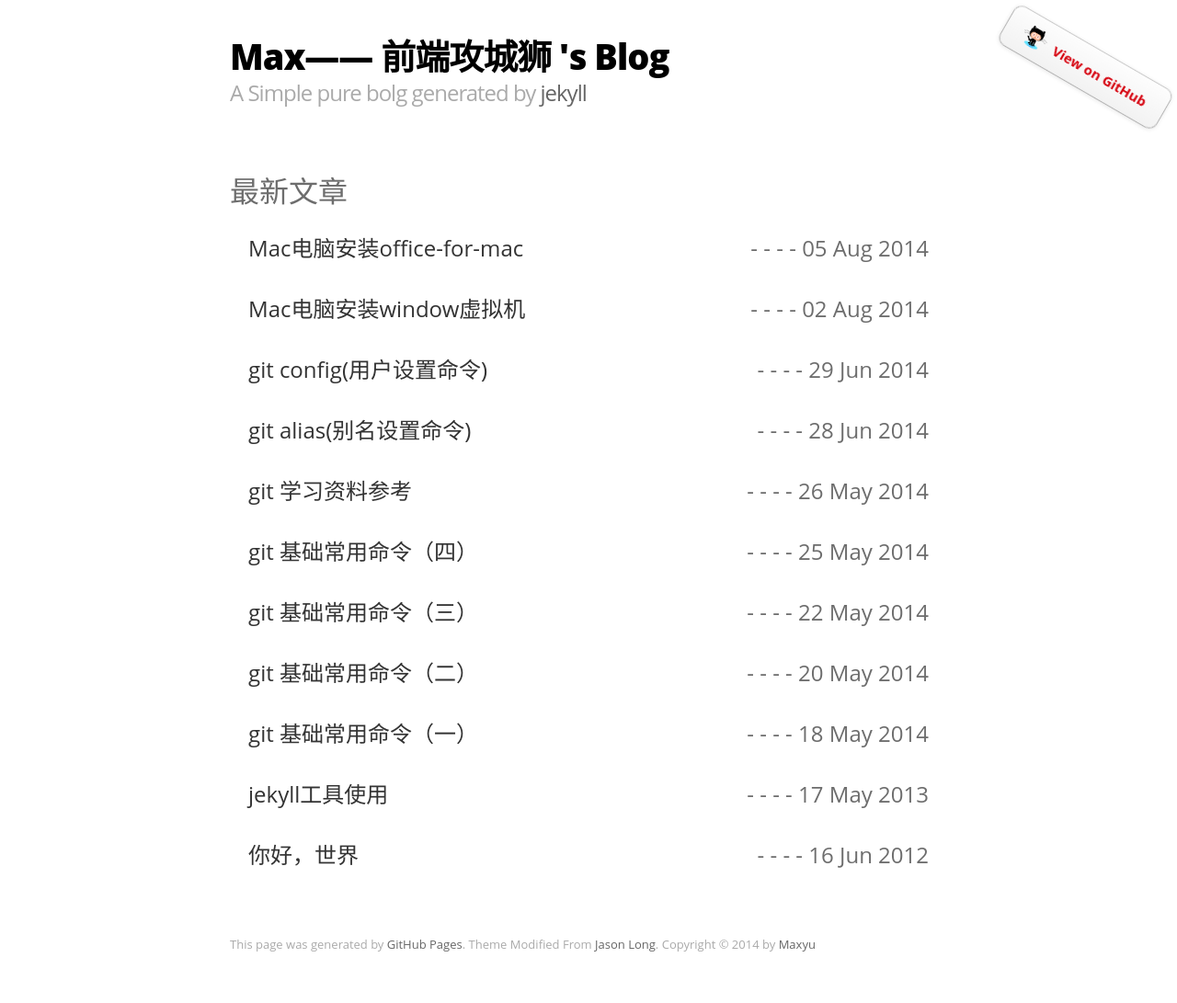
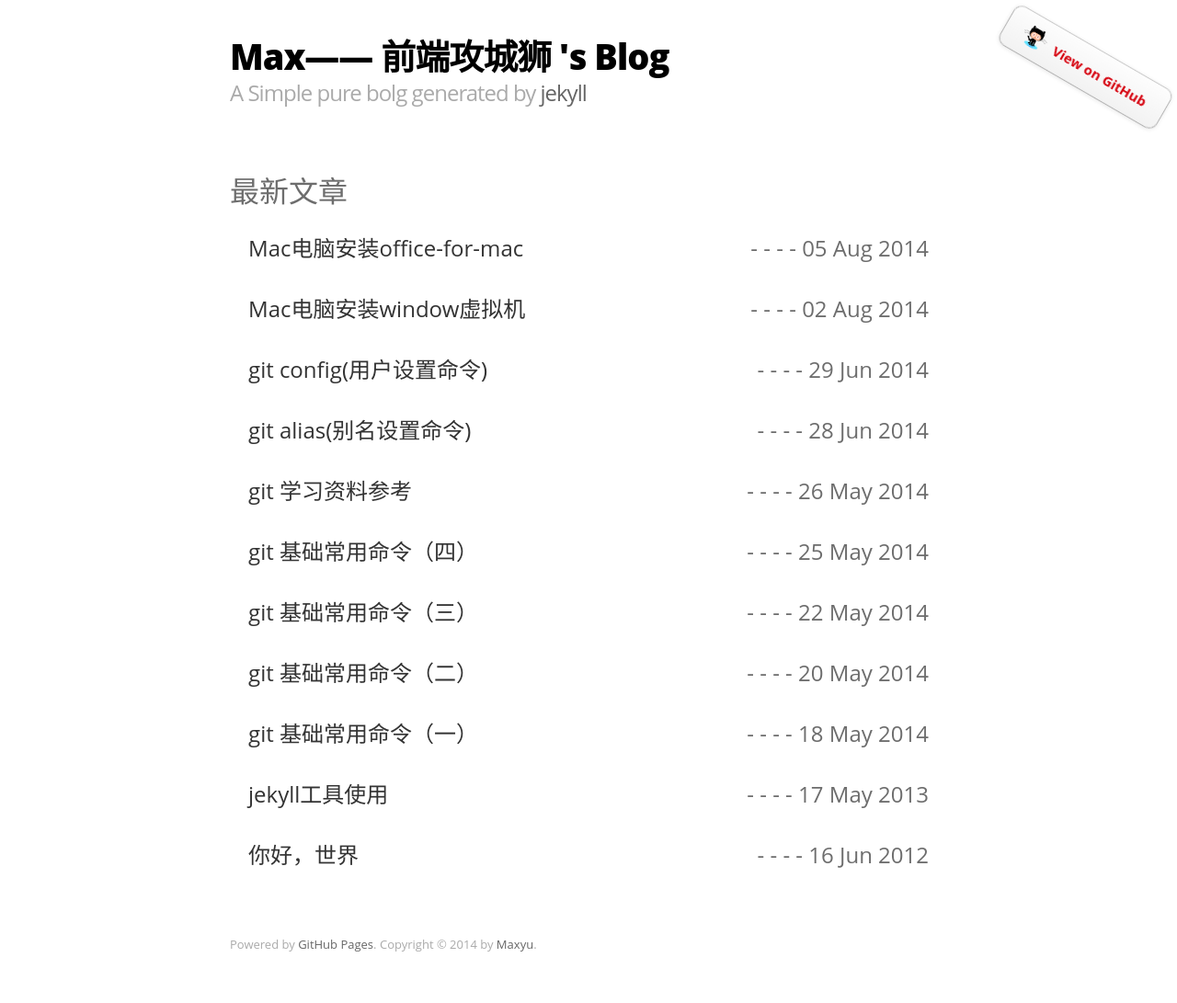
Before and after one commit to yubiaobin/yubiaobin.github.io, a Jekyll site: the page built from index.html, in a window 1280 px wide. Shown: the whole page at 92% size. Built offline with Jekyll 4.4.1, drawn with Linux system fonts in a browser that asks for light colours; comment, search, counter and statistics services are not loaded.

Commit message:
modofied the footer section

```diff
--- a/_includes/footer.html
+++ b/_includes/footer.html
@@ -1,7 +1,7 @@
 <footer>
 	<!-- <a href="http://yubiaobin.github.com/">返回首页</a> -->
-	This page was generated by <a href="http://pages.github.com" target="_blank">GitHub Pages</a>. Theme Modified From <a href="https://twitter.com/jasonlong" target="_blank">Jason Long</a>.
-	<span>Copyright &copy; 2014 by <a href="http://www.oc35.com">Maxyu</a></span>
+	<span>Powered by <a href="http://pages.github.com" target="_blank">GitHub Pages</a>.</span>
+	<span>Copyright &copy; 2014 by <a href="http://www.oc35.com">Maxyu</a>.</span>
 
 
 	<script type="text/javascript">
```
Also changed, not shown: 1 other file.
